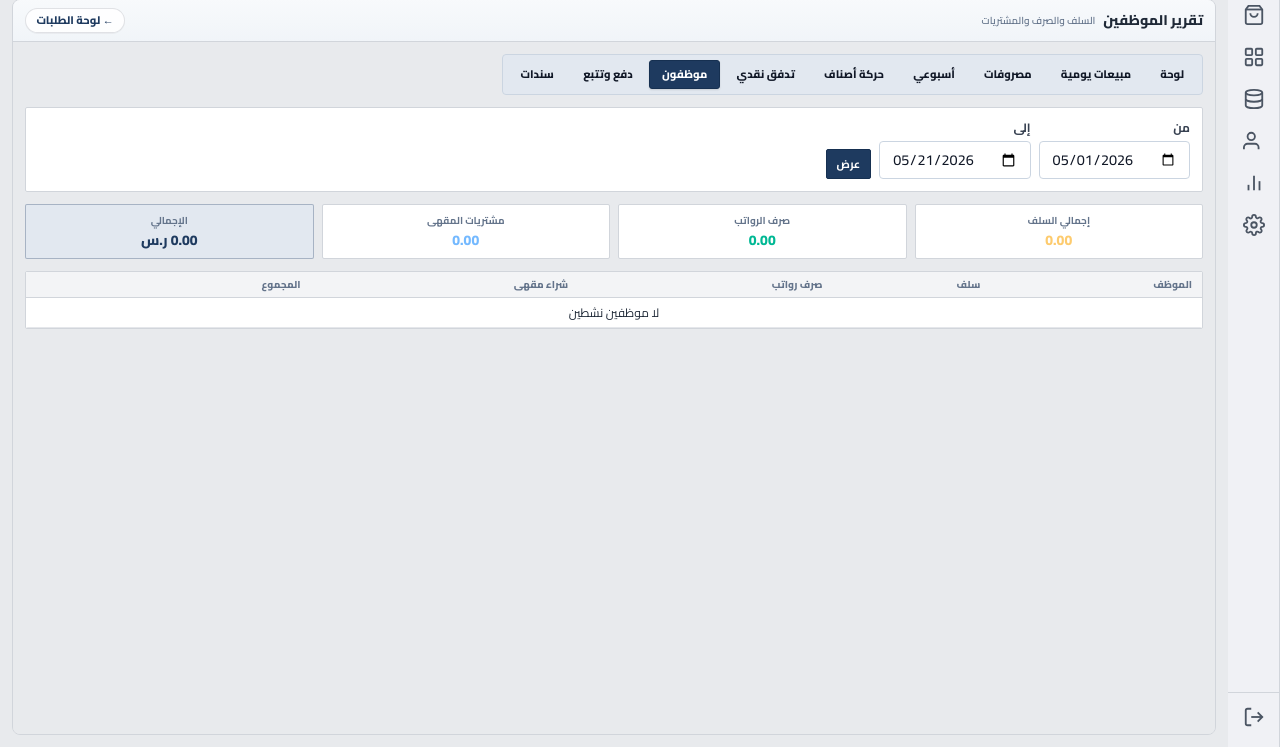
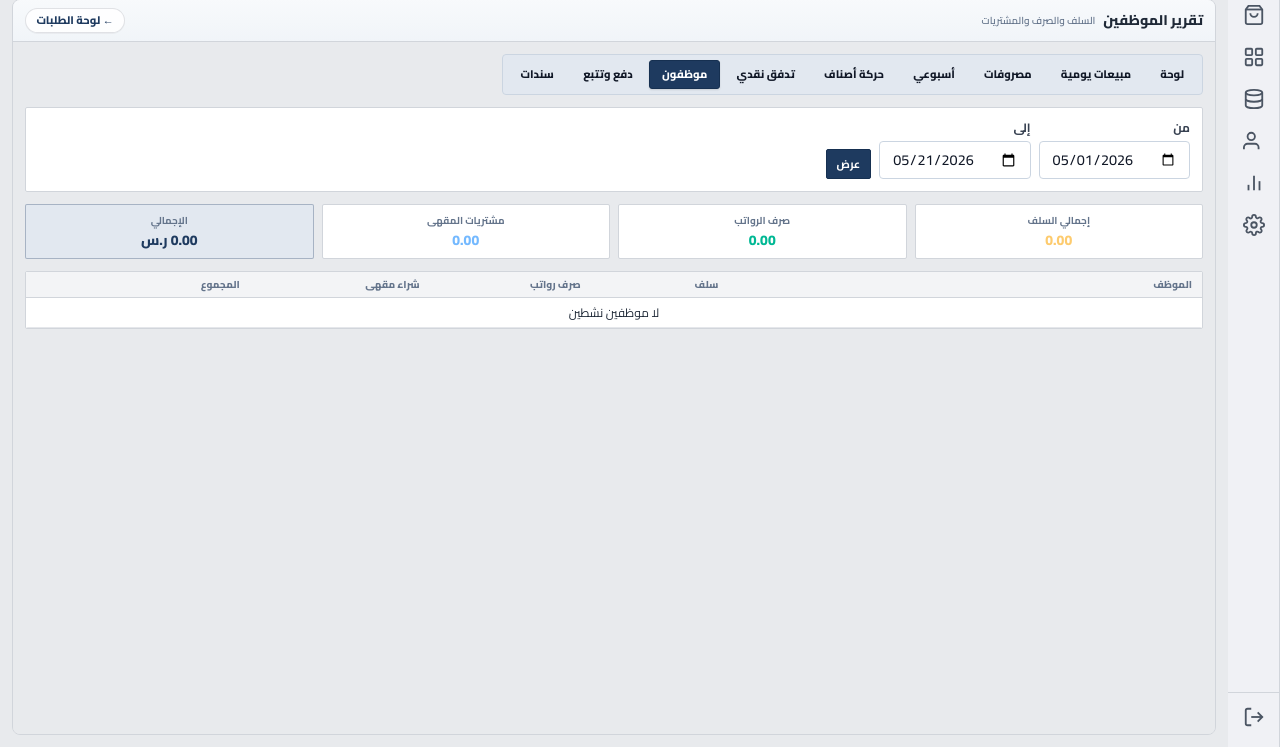
Before and after one commit to nobodycp/cafe-pos, a Django app: page /app/reports/payroll/ in a window 1280 px wide. Shown: the part 53-800 px from the top of the page. Run offline with Django 4.2, Linux system fonts and the light colour scheme; the visitor is signed in with stand-in values (Sample User, id 1); data comes from the database, SQL or seed files in the repository; data that the repository does not hold is empty; some libraries are stand-ins or nearby versions.

Commit message:
fix(reports): align payroll report table columns and numeric cells
Co-authored-by: Cursor <cursoragent@cursor.com>

```diff
--- a/templates/reports/payroll_report.html
+++ b/templates/reports/payroll_report.html
@@ -38,28 +38,36 @@
 </div>
 
 <div class="bg-white dark:bg-gray-800 rounded-lg border border-gray-200 dark:border-gray-700 overflow-hidden">
-  <div class="overflow-x-auto">
-    <table class="w-full text-xs">
+  <div class="overflow-x-auto" dir="rtl">
+    <table class="table-fixed w-full min-w-[44rem] text-xs border-collapse">
+      <colgroup>
+        <col class="w-[30%]" />
+        <col class="w-[14%]" />
+        <col class="w-[14%]" />
+        <col class="w-[14%]" />
+        <col class="w-[14%]" />
+        <col class="w-[14%]" />
+      </colgroup>
       <thead>
         <tr class="border-b border-gray-200 dark:border-gray-600">
-          <th class="text-start py-2 px-2 font-bold text-muted">الموظف</th>
-          <th class="text-end py-2 px-2 font-bold text-muted">سلف</th>
-          <th class="text-end py-2 px-2 font-bold text-muted">صرف رواتب</th>
-          <th class="text-end py-2 px-2 font-bold text-muted">شراء مقهى</th>
-          <th class="text-end py-2 px-2 font-bold text-muted">المجموع</th>
-          <th class="py-2 px-2 font-bold text-muted"></th>
+          <th class="text-start py-2 px-2 font-bold text-muted align-bottom">الموظف</th>
+          <th class="py-2 px-2 font-bold text-muted align-bottom whitespace-nowrap text-end" dir="ltr">سلف</th>
+          <th class="py-2 px-2 font-bold text-muted align-bottom whitespace-nowrap text-end" dir="ltr">صرف رواتب</th>
+          <th class="py-2 px-2 font-bold text-muted align-bottom whitespace-nowrap text-end" dir="ltr">شراء مقهى</th>
+          <th class="py-2 px-2 font-bold text-muted align-bottom whitespace-nowrap text-end" dir="ltr">المجموع</th>
+          <th class="text-center py-2 px-2 font-bold text-muted align-bottom whitespace-nowrap"></th>
         </tr>
       </thead>
       <tbody>
         {% for row in rows %}
         <tr class="border-b border-gray-100 dark:border-gray-700/80">
-          <td class="py-2 px-2 font-semibold">{{ row.employee.name_ar }}</td>
-          <td class="py-2 px-2 text-end tabular-nums">{{ row.advances|floatformat:2|intcomma }}</td>
-          <td class="py-2 px-2 text-end tabular-nums">{{ row.payouts|floatformat:2|intcomma }}</td>
-          <td class="py-2 px-2 text-end tabular-nums">{{ row.cafe|floatformat:2|intcomma }}</td>
-          <td class="py-2 px-2 text-end font-bold tabular-nums">{{ row.row_total|floatformat:2|intcomma }}</td>
-          <td class="py-2 px-2">
-            <a href="{% url 'shell:employee_detail' row.employee.pk %}" class="text-primary font-bold text-[10px] hover:underline whitespace-nowrap">البطاقة</a>
+          <td class="py-2 px-2 font-semibold text-start min-w-0 truncate" title="{{ row.employee.name_ar }}">{{ row.employee.name_ar }}</td>
+          <td class="py-2 px-2 text-end tabular-nums whitespace-nowrap align-middle" dir="ltr">{{ row.advances|floatformat:2|intcomma }}</td>
+          <td class="py-2 px-2 text-end tabular-nums whitespace-nowrap align-middle" dir="ltr">{{ row.payouts|floatformat:2|intcomma }}</td>
+          <td class="py-2 px-2 text-end tabular-nums whitespace-nowrap align-middle" dir="ltr">{{ row.cafe|floatformat:2|intcomma }}</td>
+          <td class="py-2 px-2 text-end font-bold tabular-nums whitespace-nowrap align-middle" dir="ltr">{{ row.row_total|floatformat:2|intcomma }}</td>
+          <td class="py-2 px-2 text-center align-middle whitespace-nowrap">
+            <a href="{% url 'shell:employee_detail' row.employee.pk %}" class="text-primary font-bold text-[10px] hover:underline">البطاقة</a>
           </td>
         </tr>
         {% empty %}
```
